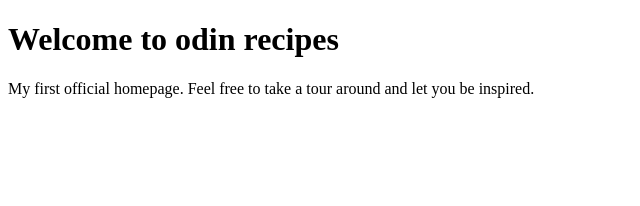
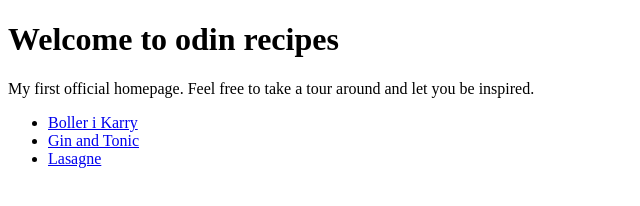
Before and after one commit to dk-ties/odin_recipes, a plain HTML site: page index.html in a window 1280 px wide. Shown: the whole page, without its empty margins (0-640 px from the left). Drawn offline with Linux system fonts and the light colour scheme.

Commit message:
Setup links on index to recipe, recipe to home

```diff
--- a/index.html
+++ b/index.html
@@ -8,5 +8,15 @@
     <body>
         <h1>Welcome to odin recipes</h1>
         <p>My first official homepage. Feel free to take a tour around and let you be inspired.</p>
+        <ul>
+            <li><a href="./recipe/boller_i_karry.html">Boller i Karry</a></li>
+            <li><a href="./recipe/gin_tonic.html">Gin and Tonic</a></li>
+            <li><a href="./recipe/lasagne.html">Lasagne</a></li>
+        </ul>
+
+
+
+
     </body>
+
 </html>
```
Also changed, not shown: recipe/boller_i_karry.html (+1 -0 lines), recipe/gin_tonic.html (+1 -0 lines), recipe/lasagne.html (+1 -0 lines).
